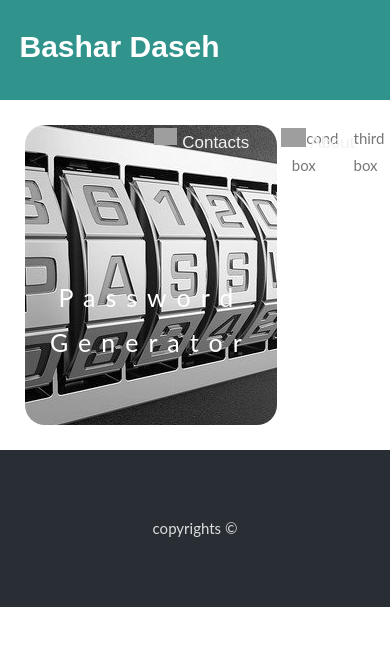
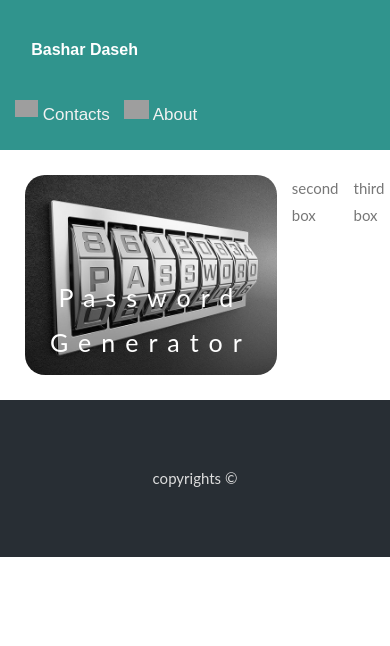
Before and after one commit to bashard001/bashard001.github.io, a plain HTML site: page myprojects.html in a window 390 px wide. Drawn offline with Linux system fonts and the light colour scheme; grey boxes are pictures that could not be loaded.

Commit message:
working on making the site responsive across all screen sizes

```diff
--- a/myprojects.html
+++ b/myprojects.html
@@ -5,6 +5,7 @@
   <title>about me</title>
   <link rel="stylesheet" href="stylesheets/normalize.css">
   <link rel="stylesheet" href="stylesheets/myprojects.css">
+  <meta name="viewport" content="width-device-width, initial-scale=1">
 
 </head>
 
--- a/stylesheets/firsthw.css
+++ b/stylesheets/firsthw.css
@@ -8,14 +8,17 @@ body, html {
 
 .header {
     position: sticky;
+    display: grid;
+    grid-template-columns: repeat(2, 1fr);
 
     top: 0px;
     z-index: 1;
     width: 100%;
-    height: 100px;
+    min-height: 100px;
     color: #fff;
     background: #30948D;
     font-family: sans-serif;
+
 }
 
 .bg1, .bg2, .bg3 {
@@ -91,7 +94,7 @@ h3 {
 #left {
     float: left;
     position: relative;
-    left: 5%;
+    left: 8%;
 
   }
 
@@ -116,10 +119,10 @@ h3 {
   }
 
   #right {
-      position: relative;
-      float: right;
+      margin-left: auto;
+      align-self: center;
       top: 20px;
-      right: 5%;
+      margin-right: 8%;
   }
   img{
     position: relative;
@@ -128,7 +131,6 @@ h3 {
   }
 
   #right a {
-    float: left;
     color: #f2f2f2;
     text-align: center;
     padding: 14px 16px;
@@ -162,3 +164,27 @@ h3 {
     }
 
   }
+  @media (max-width: 500px) {
+    .header {
+      position: sticky;
+      display: grid;
+      grid-template-columns:1fr;
+
+      top: 0px;
+      z-index: 1;
+      width: 100%;
+      min-height: 150px;
+      color: #fff;
+      background: #30948D;
+      font-family: sans-serif;
+
+  }
+  #right {
+    margin-left: 10px;
+    align-self: baseline;
+    top: 20px;
+    margin-right: 22px;
+
+  }
+
+  }
--- a/stylesheets/myprojects.css
+++ b/stylesheets/myprojects.css
@@ -6,10 +6,13 @@ body, html {
   }
   .header {
       position: sticky;
+      display: grid;
+    grid-template-columns: repeat(2, 1fr);
+
     top: 0px;
     z-index: 1;
     width: 100%;
-      height: 100px;
+    min-height: 100px;
     color: #fff;
     background: #30948D;
     font-family: sans-serif;
@@ -18,7 +21,7 @@ body, html {
   #left {
       float: left;
       position: relative;
-      left: 5%;
+      left: 8%;
 
     }
 
@@ -28,14 +31,13 @@ body, html {
     }
 
     #right {
-        position: relative;
-        float: right;
+      margin-left: auto;
+      align-self: center;
       top: 20px;
-        right: 5%;
+      margin-right: 8%;
     }
 
     #right a {
-      float: left;
       color: #f2f2f2;
       text-align: center;
       padding: 14px 16px;
@@ -60,15 +62,12 @@ body, html {
 
 
     }
-    .imgab {
-
-      max-width: 500px;
-      max-height: 450px;
-    }
 
     .box1 {
-      max-width: 500px;
-      min-height: 250px;
+      display: grid;
+      grid-template-columns:  1fr ;
+      max-width: 250px;
+      min-height: 150px;
       max-height: 400px;
       padding: 25px;
 
@@ -77,7 +76,7 @@ body, html {
     color: white;
     background-image: url("passwordbg.jpg");
     background-position: center;
-    object-fit: cover;
+    background-size: cover;
     text-decoration: none;
 
     }
@@ -118,3 +117,43 @@ body, html {
 
       background-color: aqua;
     }
+    @media screen and (max-width:666px){
+
+      #left {
+        position: relative;
+        top:25px;
+        max-width: 150px;
+        font-size: 8px;
+
+      }
+      #right a{
+        position: relative;
+        top: 15px;
+        padding: 0px 5px;
+      }
+
+    }
+    @media (max-width: 500px) {
+      .header {
+        position: sticky;
+        display: grid;
+        grid-template-columns:1fr;
+
+        top: 0px;
+        z-index: 1;
+        width: 100%;
+        min-height: 150px;
+        color: #fff;
+        background: #30948D;
+        font-family: sans-serif;
+
+    }
+    #right {
+      margin-left: 10px;
+      align-self: baseline;
+      top: 20px;
+      margin-right: 22px;
+
+    }
+
+    }
```
Also changed, not shown: about.html (+1 -0 lines). Lines whose indentation alone changed are shown as unchanged.
